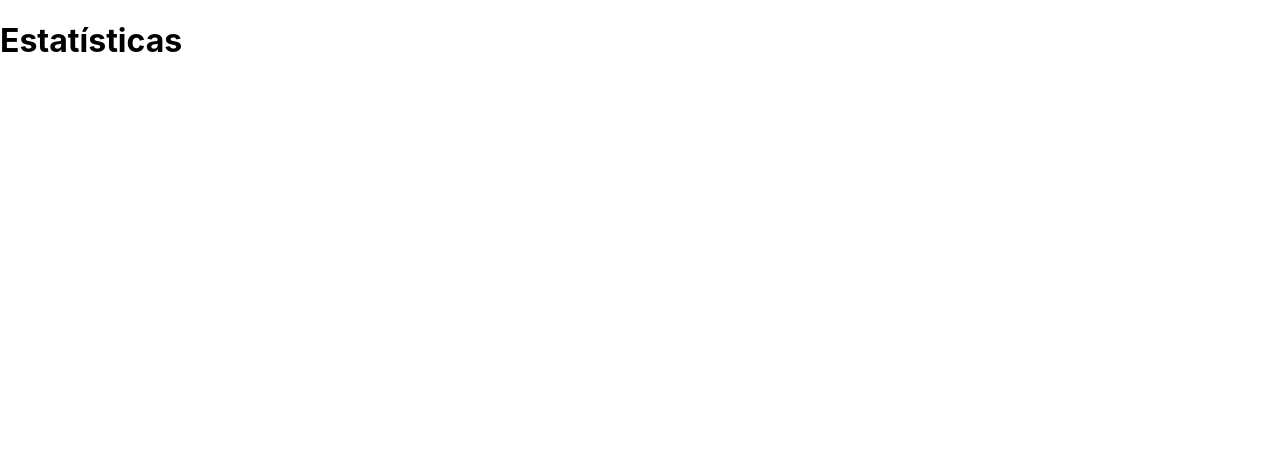
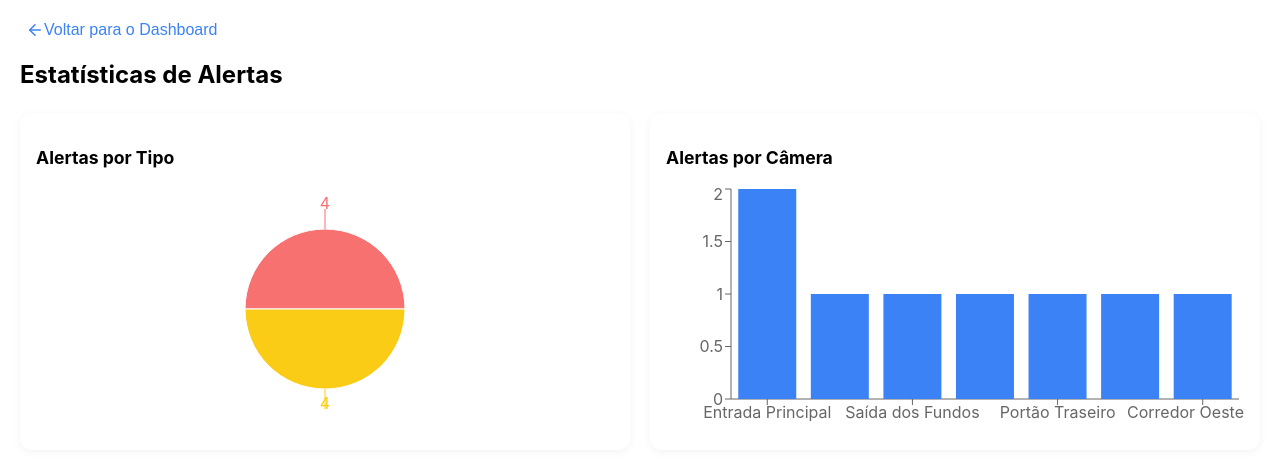
Before and after one commit to LucasGuidine/monitoring-panel, a React (Create React App) app: page /analytics in a window 1280 px wide. Shown: the top 460 px of the page. Built offline with nearby package versions, Linux system fonts and the light colour scheme.

Commit message:
feat: analytics screen with simple graphs

```diff
--- a/package.json
+++ b/package.json
@@ -17,6 +17,7 @@
     "react-dom": "^19.1.0",
     "react-router-dom": "^7.7.1",
     "react-scripts": "5.0.1",
+    "recharts": "^3.1.0",
     "styled-components": "^6.1.19",
     "typescript": "^4.9.5",
     "uuid": "^11.1.0",
--- a/src/data/alerts.ts
+++ b/src/data/alerts.ts
@@ -30,4 +30,39 @@ export const alerts: Alert[] = [
     timestamp: "2025-07-26T20:15:00",
     imageUrl: "https://placehold.co/300x180?text=Invasao+2",
   },
+  {
+    id: "4",
+    cameraName: "Corredor Leste",
+    type: "EPI",
+    timestamp: "2025-07-26T20:10:00",
+    imageUrl: "https://placehold.co/300x180?text=EPI+2",
+  },
+  {
+    id: "5",
+    cameraName: "Portão Traseiro",
+    type: "Invasão",
+    timestamp: "2025-07-26T20:05:00",
+    imageUrl: "https://placehold.co/300x180?text=Invasao+3",
+  },
+  {
+    id: "6",
+    cameraName: "Galpão 3",
+    type: "EPI",
+    timestamp: "2025-07-26T20:00:00",
+    imageUrl: "https://placehold.co/300x180?text=EPI+3",
+  },
+  {
+    id: "7",
+    cameraName: "Entrada Principal",
+    type: "Invasão",
+    timestamp: "2025-07-26T19:50:00",
+    imageUrl: "https://placehold.co/300x180?text=Invasao+4",
+  },
+  {
+    id: "8",
+    cameraName: "Corredor Oeste",
+    type: "EPI",
+    timestamp: "2025-07-26T19:45:00",
+    imageUrl: "https://placehold.co/300x180?text=EPI+4",
+  },
 ];
--- a/src/pages/Analytics/index.tsx
+++ b/src/pages/Analytics/index.tsx
@@ -1,3 +1,93 @@
+import {
+  BarChart,
+  Bar,
+  XAxis,
+  YAxis,
+  Tooltip,
+  ResponsiveContainer,
+  PieChart,
+  Pie,
+  Cell,
+} from "recharts";
+import * as Styled from "./styles";
+import { useMemo } from "react";
+import { alerts } from "../../data/alerts";
+import { useNavigate } from "react-router-dom";
+import { ArrowLeft } from "lucide-react";
+
+const COLORS = ["#f87171", "#facc15", "#4ade80"];
+
 export default function Analytics() {
-  return <h1>Estatísticas</h1>;
+  const navigate = useNavigate();
+
+  const alertsByType = useMemo(() => {
+    return alerts.reduce((acc: Record<string, number>, alert) => {
+      acc[alert.type] = (acc[alert.type] || 0) + 1;
+      return acc;
+    }, {});
+  }, []);
+
+  const alertsByCamera = useMemo(() => {
+    return alerts.reduce((acc: Record<string, number>, alert) => {
+      acc[alert.cameraName] = (acc[alert.cameraName] || 0) + 1;
+      return acc;
+    }, {});
+  }, []);
+
+  const typeData = Object.entries(alertsByType).map(([type, count]) => ({
+    name: type,
+    value: count,
+  }));
+
+  const cameraData = Object.entries(alertsByCamera).map(([camera, count]) => ({
+    name: camera,
+    value: count,
+  }));
+
+  return (
+    <Styled.Container>
+      <Styled.BackButton onClick={() => navigate("/")}>
+        <ArrowLeft size={18} />
+        <span>Voltar para o Dashboard</span>
+      </Styled.BackButton>
+
+      <h2>Estatísticas de Alertas</h2>
+
+      <Styled.ChartsGrid>
+        <Styled.Card>
+          <h3>Alertas por Tipo</h3>
+          <ResponsiveContainer width="100%" height={250}>
+            <PieChart>
+              <Pie
+                data={typeData}
+                dataKey="value"
+                nameKey="name"
+                cx="50%"
+                cy="50%"
+                outerRadius={80}
+                label
+              >
+                {typeData.map((_, index) => (
+                  <Cell key={index} fill={COLORS[index % COLORS.length]} />
+                ))}
+              </Pie>
+              <Tooltip />
+            </PieChart>
+          </ResponsiveContainer>
+        </Styled.Card>
+
+        <Styled.Card>
+          <h3>Alertas por Câmera</h3>
+          <ResponsiveContainer width="100%" height={250}>
+            <BarChart data={cameraData}>
+              <XAxis dataKey="name" />
+              <YAxis />
+              <Tooltip />
+              <Bar dataKey="value" fill="#3b82f6" />
+            </BarChart>
+          </ResponsiveContainer>
+        </Styled.Card>
+      </Styled.ChartsGrid>
+    </Styled.Container>
+  );
 }
--- /dev/null
+++ b/src/pages/Analytics/styles.ts
@@ -0,0 +1,43 @@
+import styled from "styled-components";
+
+export const Container = styled.div`
+  padding: 20px;
+
+  h2 {
+    font-size: 1.5rem;
+    margin-bottom: 1.5rem;
+  }
+`;
+
+export const ChartsGrid = styled.div`
+  display: grid;
+  gap: 20px;
+  grid-template-columns: repeat(auto-fit, minmax(320px, 1fr));
+`;
+
+export const Card = styled.div`
+  background-color: white;
+  padding: 16px;
+  border-radius: 12px;
+  box-shadow: 0 2px 8px rgba(0, 0, 0, 0.05);
+
+  h3 {
+    font-size: 1.1rem;
+    margin-bottom: 1rem;
+  }
+`;
+
+export const BackButton = styled.button`
+  background-color: transparent;
+  color: #3b82f6;
+  border: none;
+  font-size: 16px;
+  cursor: pointer;
+  margin-bottom: 16px;
+  text-align: left;
+  display: flex;
+
+  &:hover {
+    text-decoration: underline;
+  }
+`;
--- a/src/pages/Dashboard/index.tsx
+++ b/src/pages/Dashboard/index.tsx
@@ -4,11 +4,13 @@ import CameraCard from "../../components/CameraCard";
 import { Camera, mockCameras } from "../../data/cameras";
 import * as Styled from "./styles";
 import AlertsList from "../../components/AlertsList";
+import { useNavigate } from "react-router-dom";
 
 export default function Dashboard() {
   const [cameras, setCameras] = useState<Camera[]>(mockCameras);
   const [showModal, setShowModal] = useState(false);
   const [editingCamera, setEditingCamera] = useState<Camera | null>(null);
+  const navigate = useNavigate();
 
   const handleAddOrEditCamera = (camera: Camera) => {
     if (editingCamera) {
@@ -37,8 +39,10 @@ export default function Dashboard() {
         onSubmit={handleAddOrEditCamera}
         editingCamera={editingCamera}
       />
+
+      <Styled.Title>Grid de Câmeras</Styled.Title>
+
       <Styled.Header>
-        <Styled.Title>Grid de Câmeras</Styled.Title>
         <Styled.AddButton
           onClick={() => {
             setEditingCamera(null);
@@ -47,7 +51,12 @@ export default function Dashboard() {
         >
           + Adicionar Câmera
         </Styled.AddButton>
+
+        <Styled.AnalyticsButton onClick={() => navigate("/analytics")}>
+          Ver Estatísticas
+        </Styled.AnalyticsButton>
       </Styled.Header>
+
       <Styled.Grid>
         {cameras.map((camera) => (
           <CameraCard
--- a/src/pages/Dashboard/styles.ts
+++ b/src/pages/Dashboard/styles.ts
@@ -16,8 +16,9 @@ export const Title = styled.h2`
 
 export const Header = styled.div`
   display: flex;
-  justify-content: space-between;
+  justify-content: flex-end;
   align-items: center;
+  margin-bottom: 20px;
 `;
 
 export const AddButton = styled.button`
@@ -36,3 +37,13 @@ export const AlertsSection = styled.section`
     margin-bottom: 16px;
   }
 `;
+
+export const AnalyticsButton = styled.button`
+  background-color: #4caf50;
+  color: white;
+  border: none;
+  padding: 10px 16px;
+  border-radius: 6px;
+  cursor: pointer;
+  margin-left: 10px;
+`;
```
Also changed, not shown: 1 other file (tests, documents, lock files or other folders).
